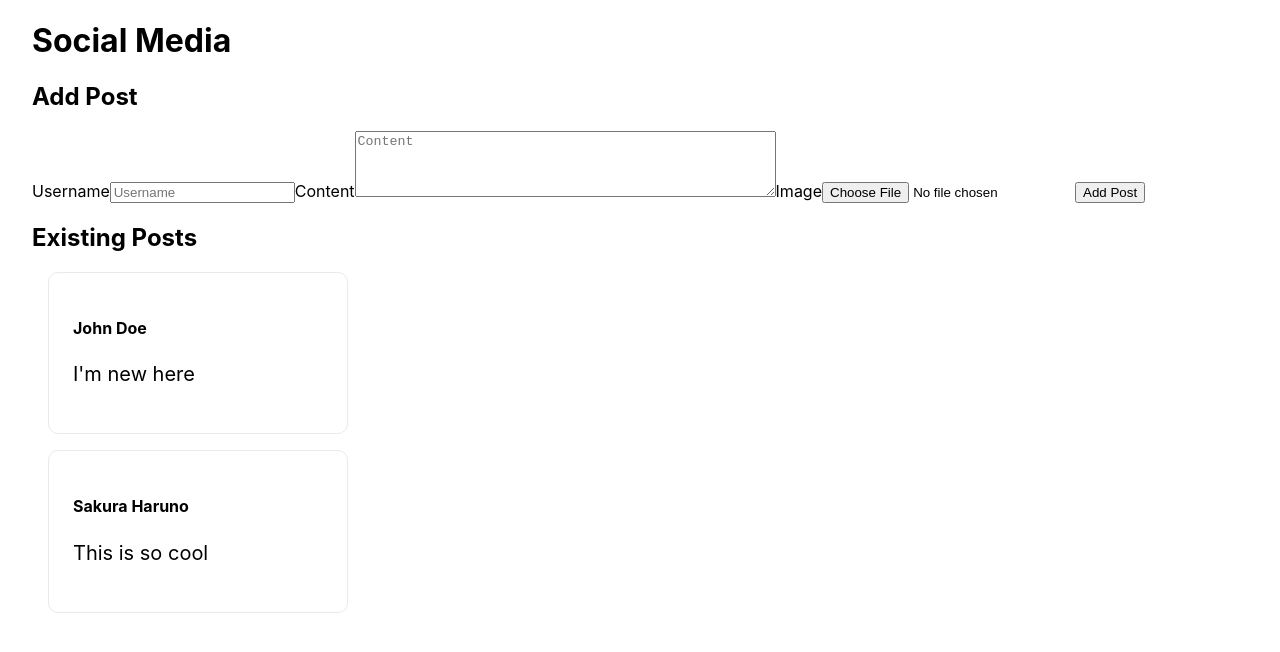
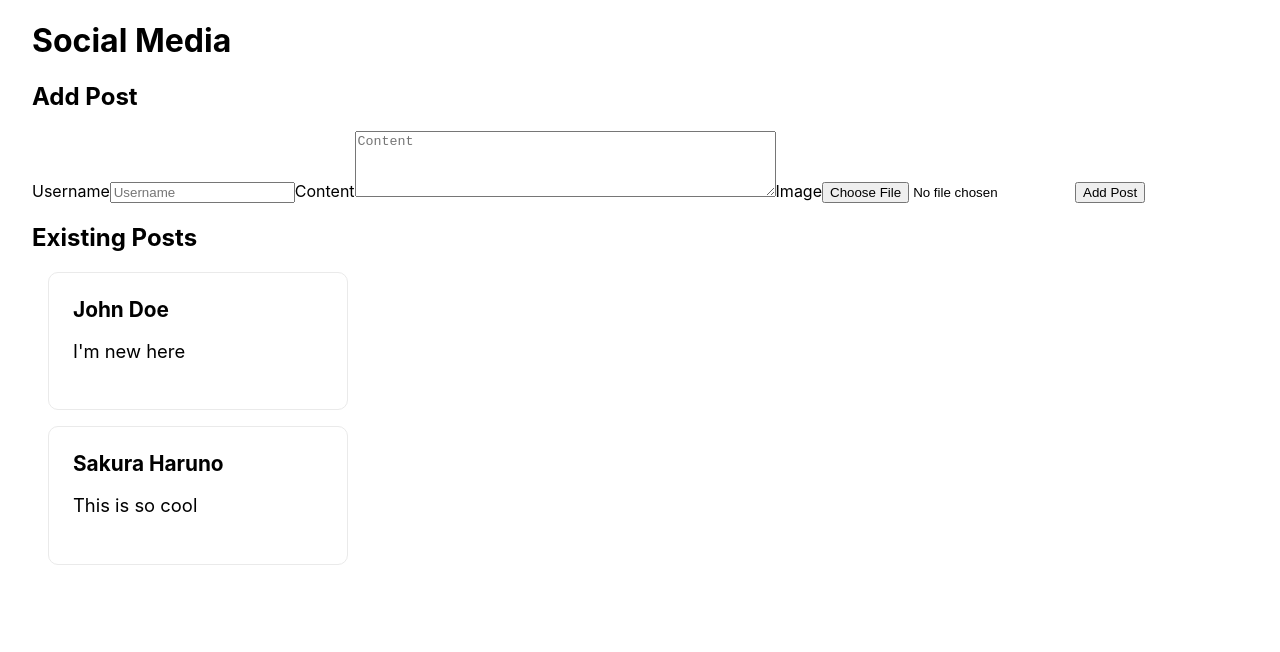
Before and after one commit to MackenzieJoyce/social-media, a Next.js app: page / in a window 1280 px wide. Shown: the top 652 px of the page. Built offline with nearby package versions, Linux system fonts and the light colour scheme.

Commit message:
CSS: commented out the hover feature on card rule. Edited font sizing for username and content.

```diff
--- a/styles/Home.module.css
+++ b/styles/Home.module.css
@@ -56,15 +56,6 @@
   font-size: 1.5rem;
 }
 
-.code {
-  background: #fafafa;
-  border-radius: 5px;
-  padding: 0.75rem;
-  font-size: 1.1rem;
-  font-family: Menlo, Monaco, Lucida Console, Liberation Mono, DejaVu Sans Mono,
-    Bitstream Vera Sans Mono, Courier New, monospace;
-}
-
 .grid {
   display: flex;
   align-items: center;
@@ -85,21 +76,21 @@
   max-width: 300px;
 }
 
-.card:hover,
+/* .card:hover,
 .card:focus,
 .card:active {
   color: #0070f3;
   border-color: #0070f3;
-}
+} */
 
-.card h2 {
+.card h4 {
   margin: 0 0 1rem 0;
-  font-size: 1.5rem;
+  font-size: 1.3rem;
 }
 
 .card p {
   margin: 0;
-  font-size: 1.25rem;
+  font-size: 1.15rem;
   line-height: 1.5;
 }
 
```
